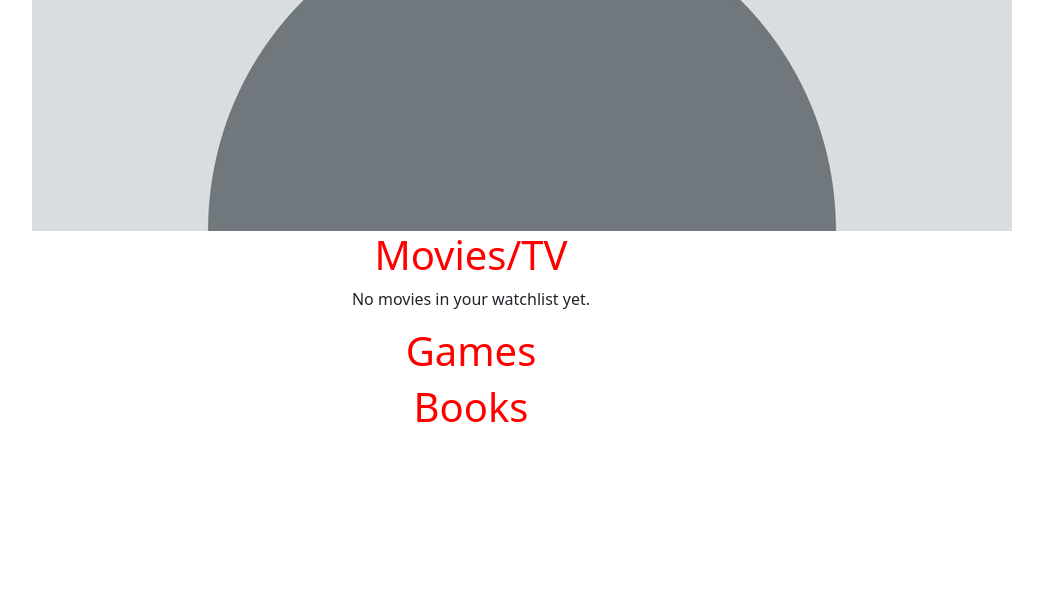
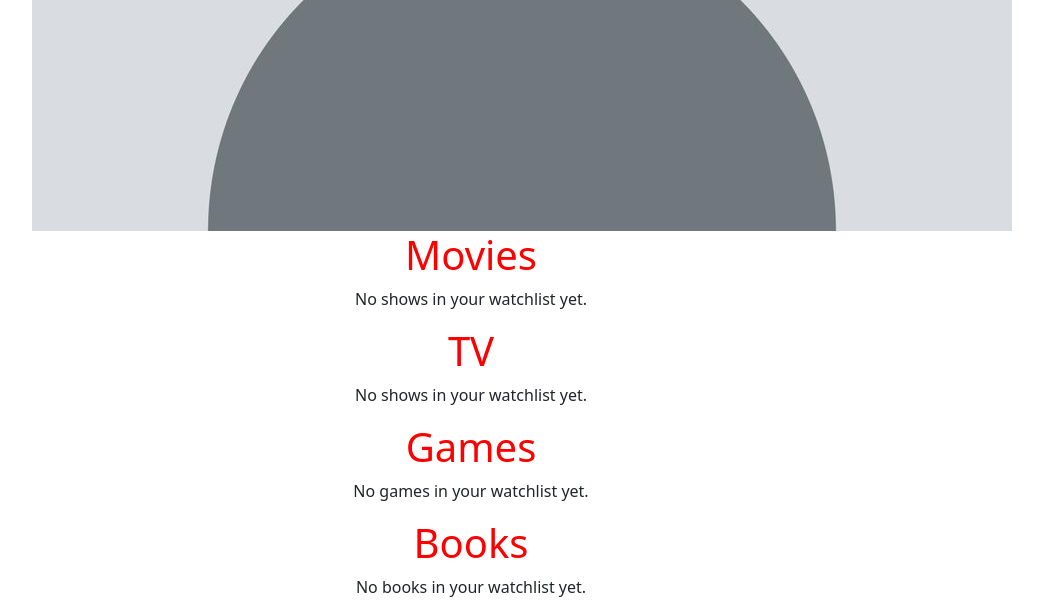
Before and after one commit to matereyes00/api_app, a Django app: page /profile/ in a window 1280 px wide. Shown: the part 957-1572 px from the top of the page, without its empty margins (169-1212 px from the left). Before the commit the page ends 1379 px from the top, so only its background shows below. Run offline with Django 4.2, Linux system fonts and the light colour scheme; a user stored in the database is signed in; data comes from the database, SQL or seed files in the repository; both versions use the stored data as it was after the commit; some libraries are stand-ins or nearby versions.

Commit message:
Displayed watched/played/read movies,series, books and games in a card format.

```diff
--- a/accounts/templates/profile/profile.html
+++ b/accounts/templates/profile/profile.html
@@ -11,31 +11,60 @@
 {% endif %}
 
 <div class="list-section">
-    <h1> Movies/TV </h1>
+    <h1> Movies </h1>
     {% if profile.watchlist.movies %}
-        <ul>
-            {% for movie in profile.watchlist.movies %}
-                <div class="card" style="width: 18rem;">
-                    <img class="card-img-top" src="{{ movie.poster }}" alt="{{ movie.title }} Poster">
+        <div class="container">
+            <div class="row row-cols-1 row-cols-sm-2 row-cols-md-3 row-cols-lg-4 g-4">
+                {% for movie in profile.watchlist.movies|slice:"-4:" %}
+                    <div class="col">
+                        <div class="card h-100" style="width: 18rem;">
+                            <img class="card-img-top" src="{{ movie.poster }}" alt="{{ show.title }} Poster">
                             <div class="card-body">
                                 <p class="card-text"><strong>{{ movie.title }}</strong> ({{ movie.year }})</p>
                                 <p class="card-text">Directed by: {{ movie.director }}</p>
                             </div>
                         </div>
+                    </div>
                 {% endfor %}
-        </ul>
+            </div>
+        </div>
     {% else %}
-        <p>No movies in your watchlist yet.</p>
+        <p>No shows in your watchlist yet.</p>
     {% endif %}
 </div>
 
 <div class="list-section">
+    <h1> TV </h1>
+    {% if profile.watchlist.tv %}
+        <div class="container">
+            <div class="row row-cols-1 row-cols-sm-2 row-cols-md-3 row-cols-lg-4 g-4">
+                {% for show in profile.watchlist.tv %}
+                    <div class="col">
+                        <div class="card h-100" style="width: 18rem;">
+                            <img class="card-img-top" src="{{ show.poster }}" alt="{{ show.title }} Poster">
+                            <div class="card-body">
+                                <p class="card-text"><strong>{{ show.title }}</strong> ({{ show.year }})</p>
+                                <p class="card-text">Directed by: {{ show.director }}</p>
+                            </div>
+                        </div>
+                    </div>
+                {% endfor %}
+            </div>
+        </div>
+    {% else %}
+        <p>No shows in your watchlist yet.</p>
+    {% endif %}
+</div>
+
+
+<div class="list-section">
     <h1> Games </h1>
     {% if profile.watchlist.games %}
-        <ul>
+        <div class="container">
+            <div class="row row-cols-1 row-cols-sm-2 row-cols-md-3 row-cols-lg-4 g-4">
                 {% for game in profile.watchlist.games %}
-                {% comment %} <li>{{ game }}</li> {% endcomment %}
-                <div class="card" style="width: 18rem;">
+                    <div class="col">
+                        <div class="card h-100" style="width: 18rem;">
                             <img class="card-img-top"
                                 src="{{ game.poster }}"
                                 alt="{{ game.title }} Poster">
@@ -43,27 +72,38 @@
                                 <p class="card-text"><strong>{{ game.title }}</strong> ({{ game.year }})</p>
                             </div>
                         </div>
+                    </div>
                 {% endfor %}
-        </ul>
+            </div>
+        </div>
+    {% else %}
+        <p>No games in your watchlist yet.</p>
     {% endif %}
 </div>
 
 <div class="list-section book-section">
     <h1> Books </h1>
     {% if profile.watchlist.books %}
-        <ul>
+        <div class="container">
+            <div class="row row-cols-1 row-cols-sm-2 row-cols-md-3 row-cols-lg-4 g-4">
                 {% for book in profile.watchlist.books %}
-            <div class="card" style="width: 18rem;">
+                    <div class="col">
+                        <div class="card h-100" style="width: 18rem;">
                             <img class="card-img-top"
                                 src="{{ book.cover_url }}"
-                    alt="{{ book.title }} Poster">
+                                alt="{{ book.title }} Cover">
                             <div class="card-body">
                                 <p class="card-text"><strong>{{ book.title }}</strong></p>
                                 <p class="card-text">Authored by: {{ book.author }}</p>
                             </div>
                         </div>
+                    </div>
                 {% endfor %}
-        </ul>
+            </div>
+        </div>
+    {% else %}
+        <p>No books in your watchlist yet.</p>
     {% endif %}
 </div>
+
 {% endblock %}
--- a/accounts/views.py
+++ b/accounts/views.py
@@ -60,13 +60,15 @@ def add_to_watchlist(request, item_type, item_id):
 
     # Retrieve or initialize the watchlist
     if not profile.watchlist or not isinstance(profile.watchlist, dict):
-        watchlist = {"movies": [], "games": [], "books": []}  # Default structure
+        watchlist = {"movies": [], "tv": [], "games": [], "books": []}  # Default structure
     else:
         watchlist = profile.watchlist  # Retrieve existing watchlist
 
     # Ensure the key exists
     if "movies" not in watchlist:
         watchlist["movies"] = []
+    if "tv" not in watchlist:
+        watchlist["tv"] = []
     if "games" not in watchlist:
         watchlist["games"] = []
     if "books" not in watchlist:
@@ -78,17 +80,23 @@ def add_to_watchlist(request, item_type, item_id):
         api_url = f"https://www.omdbapi.com/?t={movie_title}&apikey={api_key}"
         response = requests.get(api_url)
         movie_data = response.json()
+        print(movie_data)
 
         if item_type == "movie" and movie_data.get("Response") == "True":
             movie_info = {
                 "title": movie_data["Title"],
+                "format": movie_data['Type'],
                 "year": movie_data["Year"],
                 "poster": movie_data["Poster"],
                 "director": movie_data["Director"],
                 "imdbID": movie_data["imdbID"],
             }
-        if movie_info not in watchlist["movies"]:
-            watchlist["movies"].append(movie_info)
+        if movie_info['format'] == 'movie':
+            if movie_info not in watchlist["movies"]:
+                watchlist["movies"].append(movie_info)
+        if movie_info['format'] == 'series':
+            if movie_info not in watchlist["movies"]:
+                watchlist["tv"].append(movie_info)
 
     # Handle adding games
     if item_type == "game":
--- a/review_app/static/review_app.css
+++ b/review_app/static/review_app.css
@@ -6,3 +6,8 @@ h1 {
     margin: 0 auto;
     text-align: center;
 }
+
+.card-deck {
+    border: 1px green solid;
+    margin: 0 auto;
+}
```
Also changed, not shown: db.sqlite3. Lines whose indentation alone changed are shown as unchanged.
